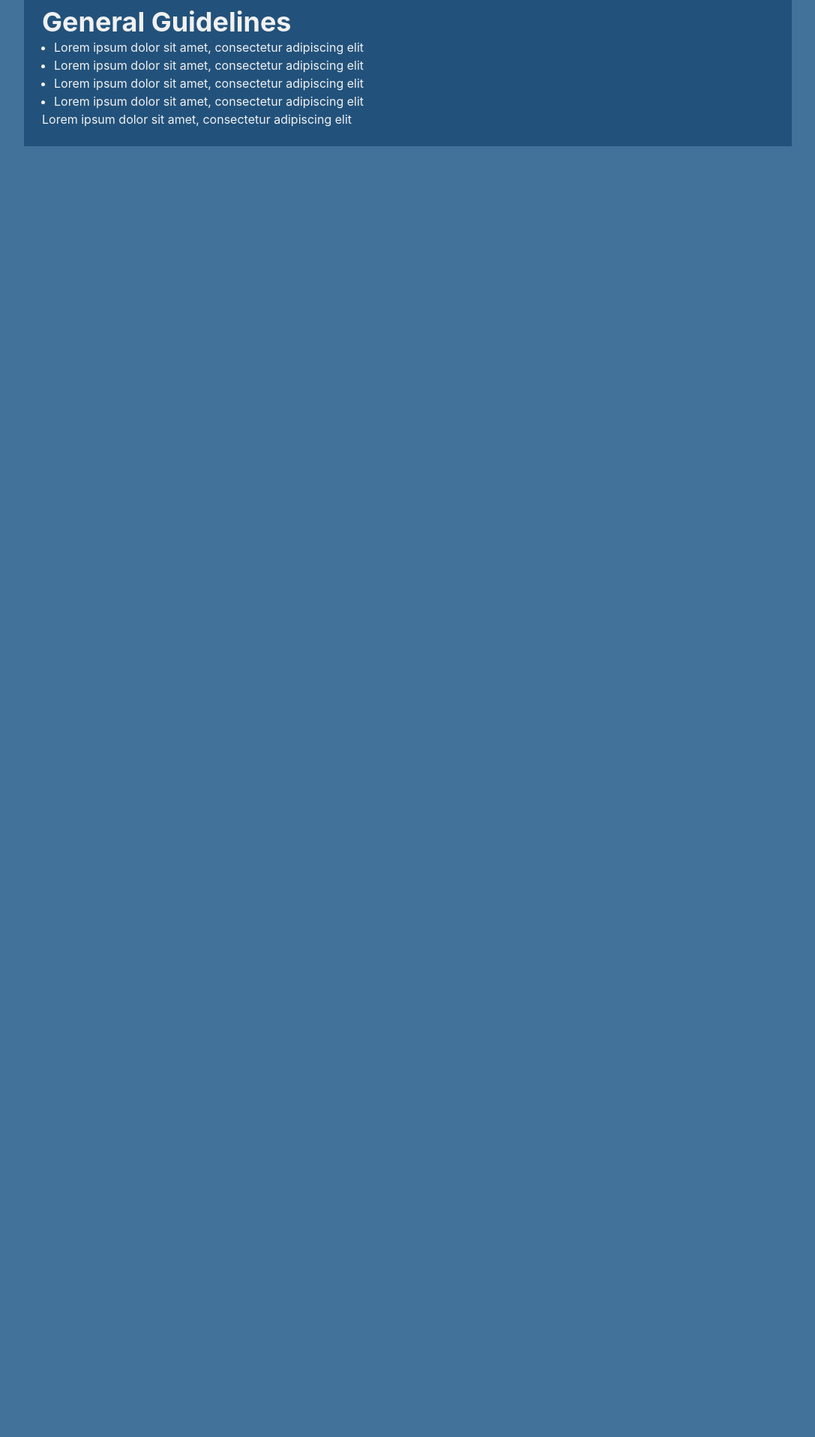
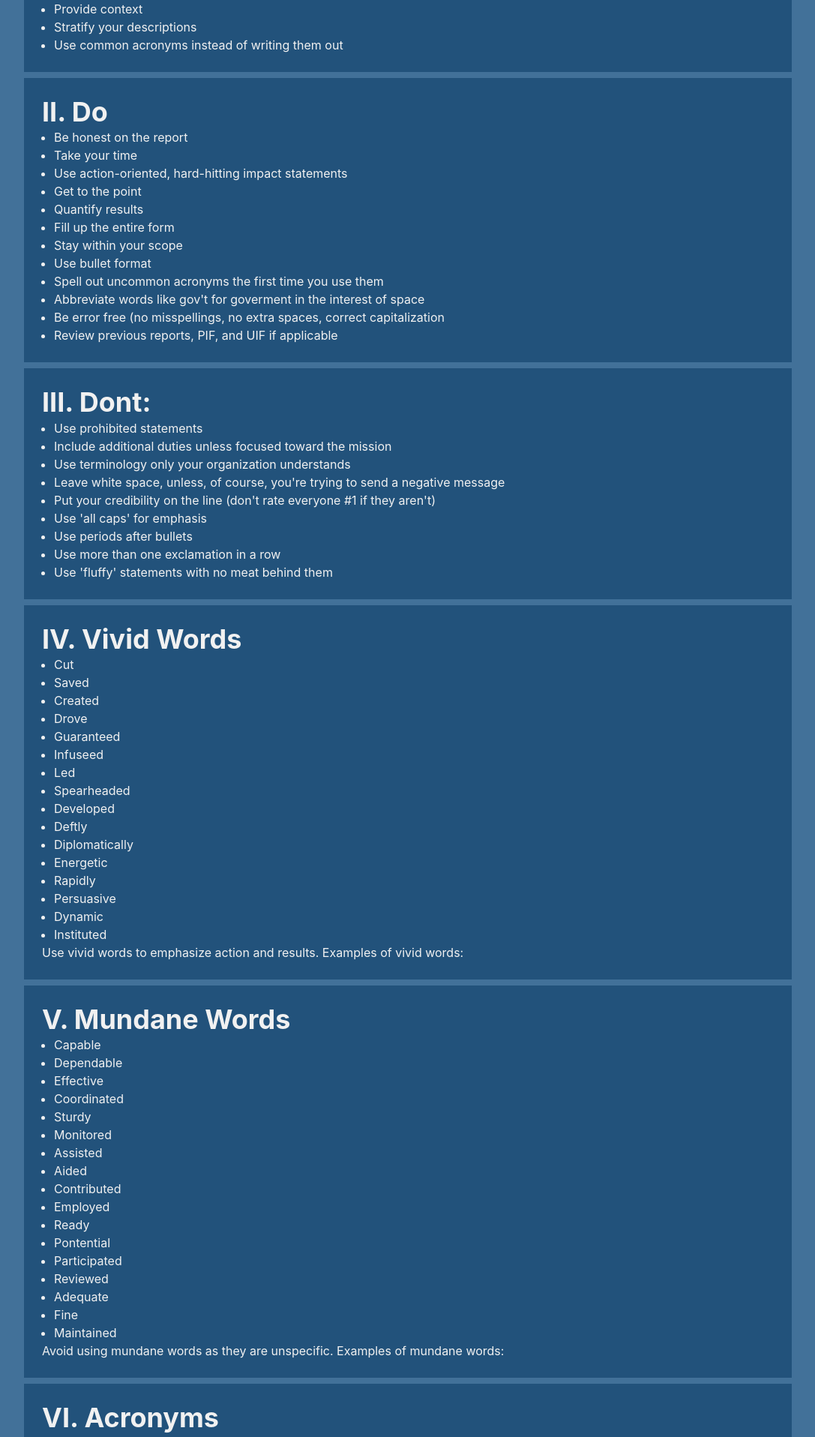
Before and after one commit to cvxluo/junior-design-project, a Next.js app: page /guidelines in a window 1280 px wide. Shown: the part 481-2397 px from the top of the page at 75% size, without its empty margins (96-1183 px from the left). Before the commit the page ends 800 px from the top, so only its background shows below. Built offline with nearby package versions, Linux system fonts and the light colour scheme.

Commit message:
created infoboxes

```diff
--- a/src/screens/Guidelines/Guidelines.jsx
+++ b/src/screens/Guidelines/Guidelines.jsx
@@ -23,9 +23,8 @@ const infoExample = {
   paragraphContent: "Lorem ipsum dolor sit amet, consectetur adipiscing elit",
 };
 
-const infoDosDonts = {
-  title: "II. Do's and Don'ts",
-  paragraphContent: "Do:",
+const infoDos = {
+  title: "II. Do",
   listContent: [
     "Be honest on the report",
     "Take your time",
@@ -40,7 +39,10 @@ const infoDosDonts = {
     "Be error free (no misspellings, no extra spaces, correct capitalization",
     "Review previous reports, PIF, and UIF if applicable",
   ],
-  paragraphContent: "Don't:",
+};
+
+const infoDonts = {
+  title: "III. Dont:",
   listContent: [
     "Use prohibited statements",
     "Include additional duties unless focused toward the mission",
@@ -54,8 +56,8 @@ const infoDosDonts = {
   ],
 };
 
-const infoWordChoice = {
-  title: "III. Word Choice",
+const infoWordVivid = {
+  title: "IV. Vivid Words",
   paragraphContent: "Use vivid words to emphasize action and results. Examples of vivid words:",
   listContent: [
     "Cut",
@@ -75,7 +77,11 @@ const infoWordChoice = {
     "Dynamic",
     "Instituted",
   ],
-  paragraphContent: "Examples of mundane words:",
+};
+
+const infoWordMundane = {
+  title: "V. Mundane Words",
+  paragraphContent: "Avoid using mundane words as they are unspecific. Examples of mundane words:",
   listContent: [
     "Capable",
     "Dependable",
@@ -114,7 +120,7 @@ const infoBasics = {
 };
 
 const infoAcronyms = {
-  title: "IV. Acronyms",
+  title: "VI. Acronyms",
   paragraphContent: "The following are examples of some common acronyms that do not need to be written out:",
   listContent: [
     "ACC",
@@ -164,8 +170,12 @@ export default function Guidelines() {
           <TabPanels>
             <TabPanel>
               <VStack>
-                <InfoBox content={infoExample}></InfoBox>
-                <InfoBox content={infoExample}></InfoBox>
+                <InfoBox content={infoBasics}></InfoBox>
+                <InfoBox content={infoDos}></InfoBox>
+                <InfoBox content={infoDonts}></InfoBox>
+                <InfoBox content={infoWordVivid}></InfoBox>
+                <InfoBox content={infoWordMundane}></InfoBox>
+                <InfoBox content={infoAcronyms}></InfoBox>
               </VStack>
             </TabPanel>
             <TabPanel>
```
